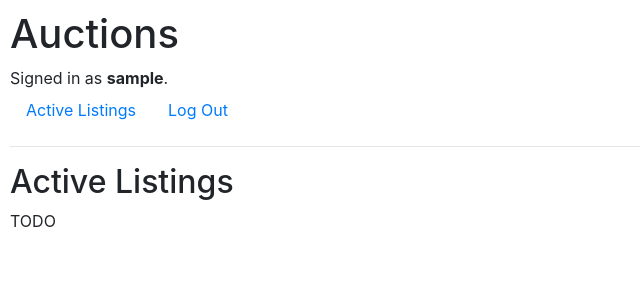
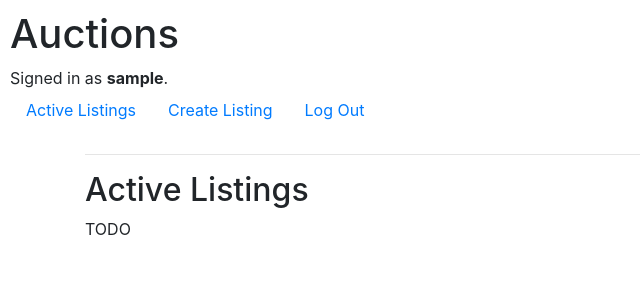
Before and after one commit to dossdortival/commerce, a Django app: page / in a window 1280 px wide. Shown: the top 300 px of the page, without its empty margins (0-640 px from the left). Run offline with Django 3.2, Linux system fonts and the light colour scheme; the visitor is signed in with stand-in values (Sample User, id 1); some libraries are stand-ins or nearby versions.

Commit message:
implement: create listing functionality

```diff
--- a/auctions/templates/auctions/layout.html
+++ b/auctions/templates/auctions/layout.html
@@ -22,6 +22,9 @@
             </li>
             {% if user.is_authenticated %}
                 <li class="nav-item">
+                    <a class="nav-link" href="{% url 'create_listing' %}">Create Listing</a>
+                </li>
+                <li class="nav-item">
                     <a class="nav-link" href="{% url 'logout' %}">Log Out</a>
                 </li>
             {% else %}
@@ -33,8 +36,17 @@
                 </li>
             {% endif %}
         </ul>
+        <div class="container mt-4">
+        {% if messages %}
+            {% for message in messages %}
+                <div class="alert alert-{{ message.tags }}">
+                    {{ message }}
+                </div>
+            {% endfor %}
+        {% endif %}
         <hr>
         {% block body %}
         {% endblock %}
+        </div>
     </body>
 </html>
--- a/auctions/urls.py
+++ b/auctions/urls.py
@@ -6,5 +6,7 @@ urlpatterns = [
     path("", views.index, name="index"),
     path("login", views.login_view, name="login"),
     path("logout", views.logout_view, name="logout"),
-    path("register", views.register, name="register")
+    path("register", views.register, name="register"),
+    path("create_listing", views.create_listing, name="create_listing"),
+    path("listing/<int:listing_id>", views.listing, name="listing")
 ]
--- a/auctions/views.py
+++ b/auctions/views.py
@@ -1,14 +1,18 @@
 from django.contrib.auth import authenticate, login, logout
+from django.contrib.auth.decorators import login_required
 from django.db import IntegrityError
 from django.http import HttpResponse, HttpResponseRedirect
-from django.shortcuts import render
+from django.shortcuts import render, redirect
 from django.urls import reverse
 
-from .models import User
+from .models import User, Listing, Bid, Comment, Category
+from .forms import ListingForm, BidForm, CommentForm
 
 
 def index(request):
-    return render(request, "auctions/index.html")
+    return render(request, "auctions/index.html", {
+        "listings": Listing.objects.filter(active=True)
+    })
 
 
 def login_view(request):
@@ -61,3 +65,32 @@ def register(request):
         return HttpResponseRedirect(reverse("index"))
     else:
         return render(request, "auctions/register.html")
+
+
+@login_required
+def create_listing(request):
+    if request.method == "POST":
+        form = ListingForm(request.POST)
+        if form.is_valid():
+            listing = form.save(commit=False)
+            listing.creator = request.user
+            listing.current_price = form.cleaned_data['starting_bid']
+            listing.save()
+            return redirect("listing", listing_id=listing.id)
+
+    else:
+        form = ListingForm()
+    return render(request, "auctions/create_listing.html", {
+        "form": form,
+    })
+
+def listing(request, listing_id):
+    listing = Listing.objects.get(pk=listing_id)
+    in_watchlist = request.user in listing.watchers.all() if request.user.is_authenticated else False
+    return render(request, "auctions/listing.html", {
+        "listing": listing,
+        "in_watchlist": in_watchlist,
+        "bid_form": BidForm(),
+        "comment_form": CommentForm(),
+        "comments": listing.comments.all().order_by('-created_at')
+    })
```
Also changed, not shown: auctions/forms.py (added, +29 -0 lines), auctions/templates/auctions/create_listing.html (added, +53 -0 lines), auctions/templates/auctions/listing.html (added, +7 -0 lines), auctions/migrations/0002_category_listing_comment_bid_user_watchlist.py (added).
